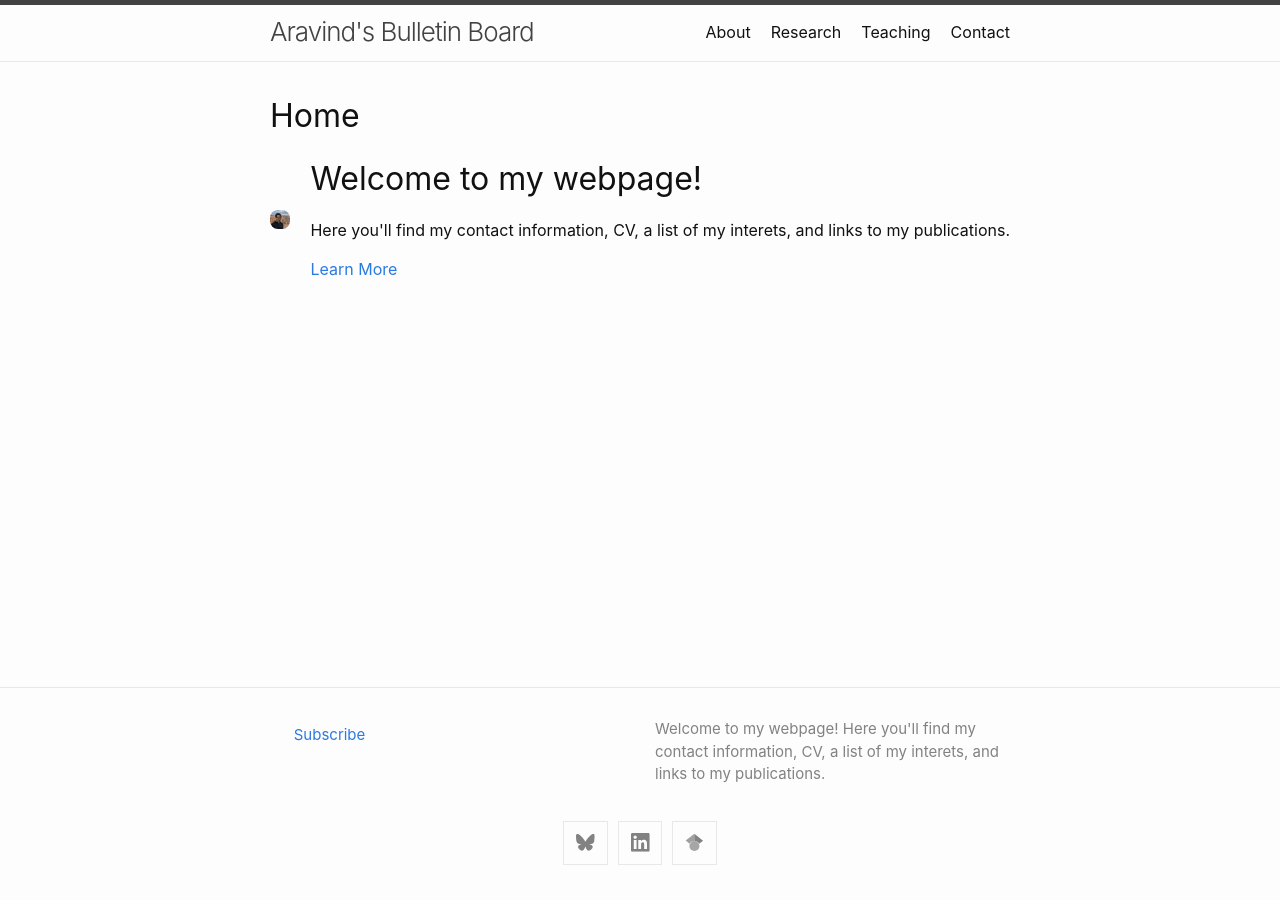
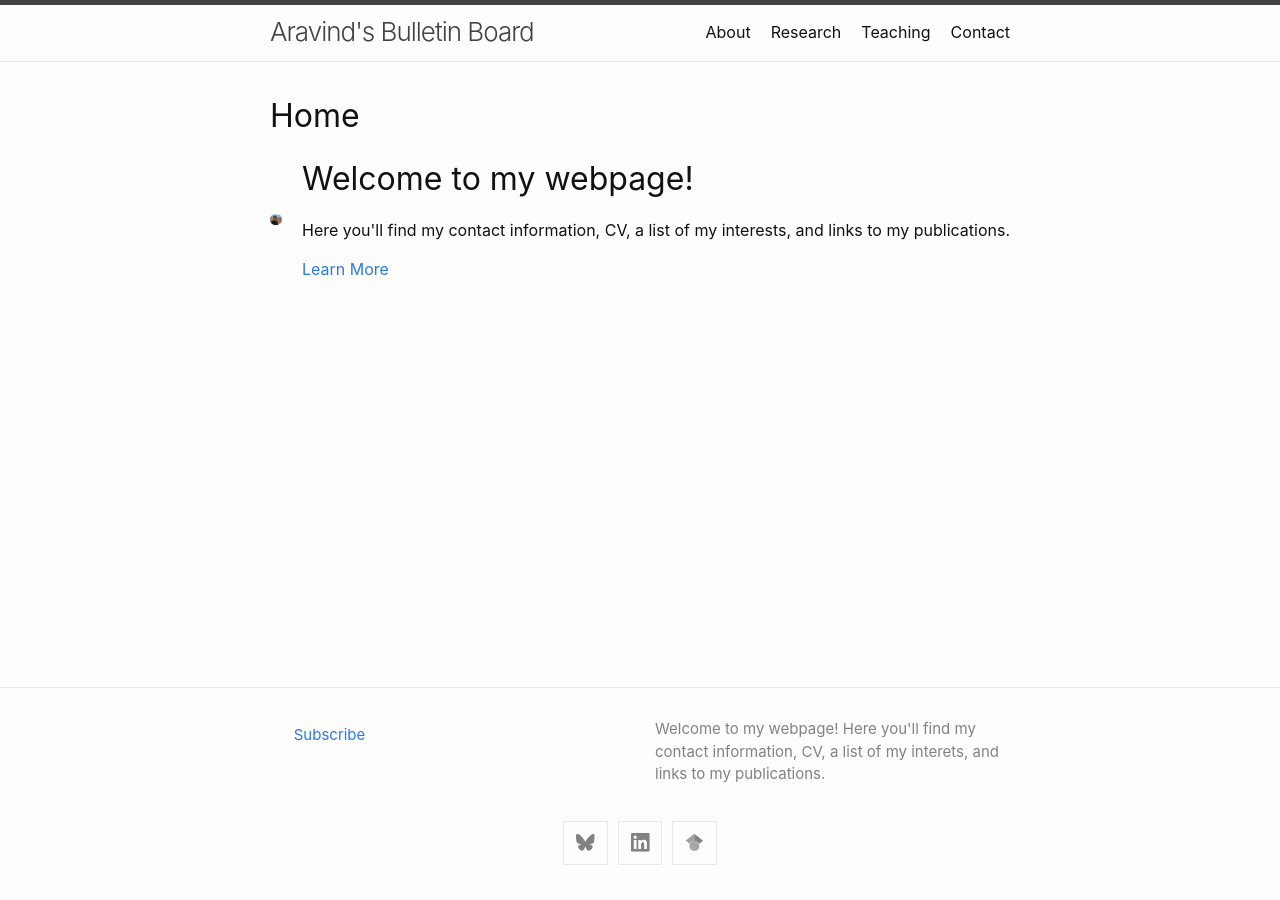
Before and after one commit to karavindrao/aravindrk.github.io, a Jekyll site: the page built from index.markdown, in a window 1280 px wide. Built offline with Jekyll 4.4.1, drawn with Linux system fonts in a browser that asks for light colours.

Commit message:
Update home.html

```diff
--- a/_layouts/home.html
+++ b/_layouts/home.html
@@ -64,14 +64,14 @@ layout: base
 <div class="container" style="display: flex; gap: 20px; align-items: center;">
   <!-- Image Column -->
   <div style="flex: 1;">
-    <img src="/assets/images/ak_bryceCanyon_crop.jpg" alt="Aravind after a long day out" style="width: 150; height: auto; border-radius: 8px;">
+    <img src="/assets/images/ak_bryceCanyon_crop.jpg" alt="Among the Hoodoos" style="width: 500; height: auto; border-radius: 8px;">
   </div>
 
   <!-- Text Column -->
   <div class="col-6">
     <h1>Welcome to my webpage!</h1>
     <p>
-      Here you'll find my contact information, CV, a list of my interets, and links to my publications.
+      Here you'll find my contact information, CV, a list of my interests, and links to my publications.
     </p>
     <a href="/about" class="btn btn-primary">Learn More</a>
   </div>
```
